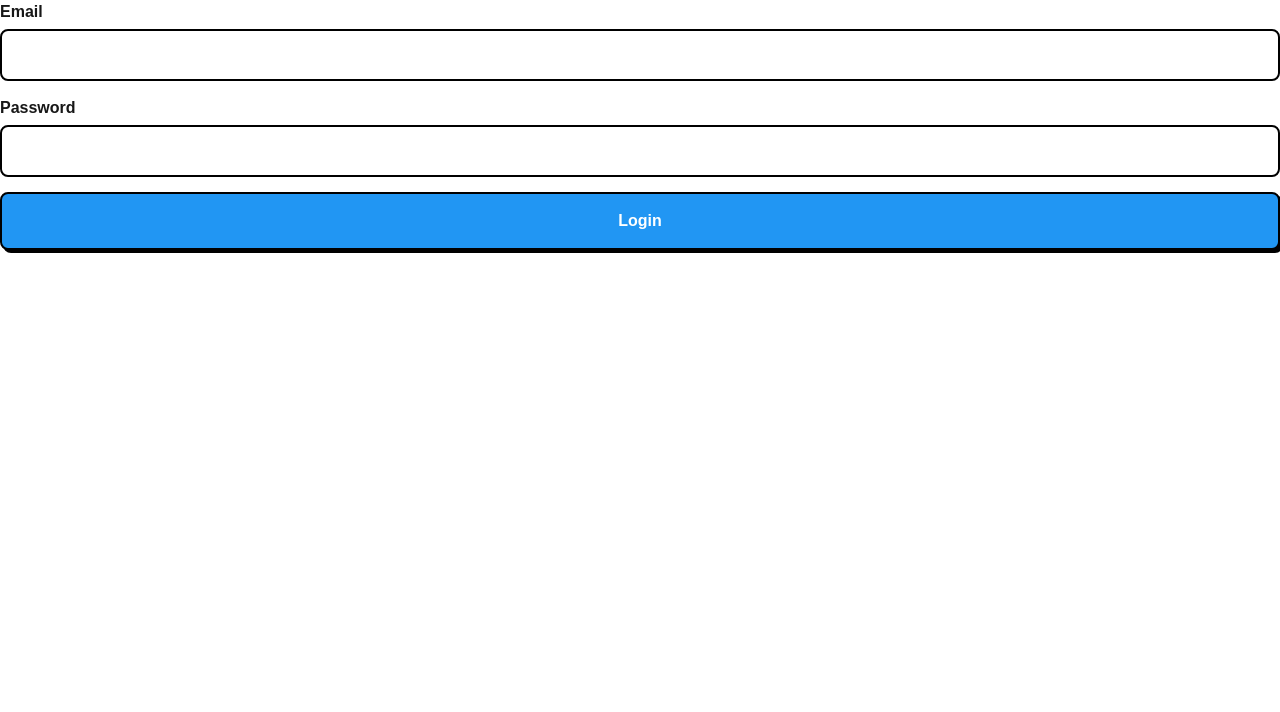
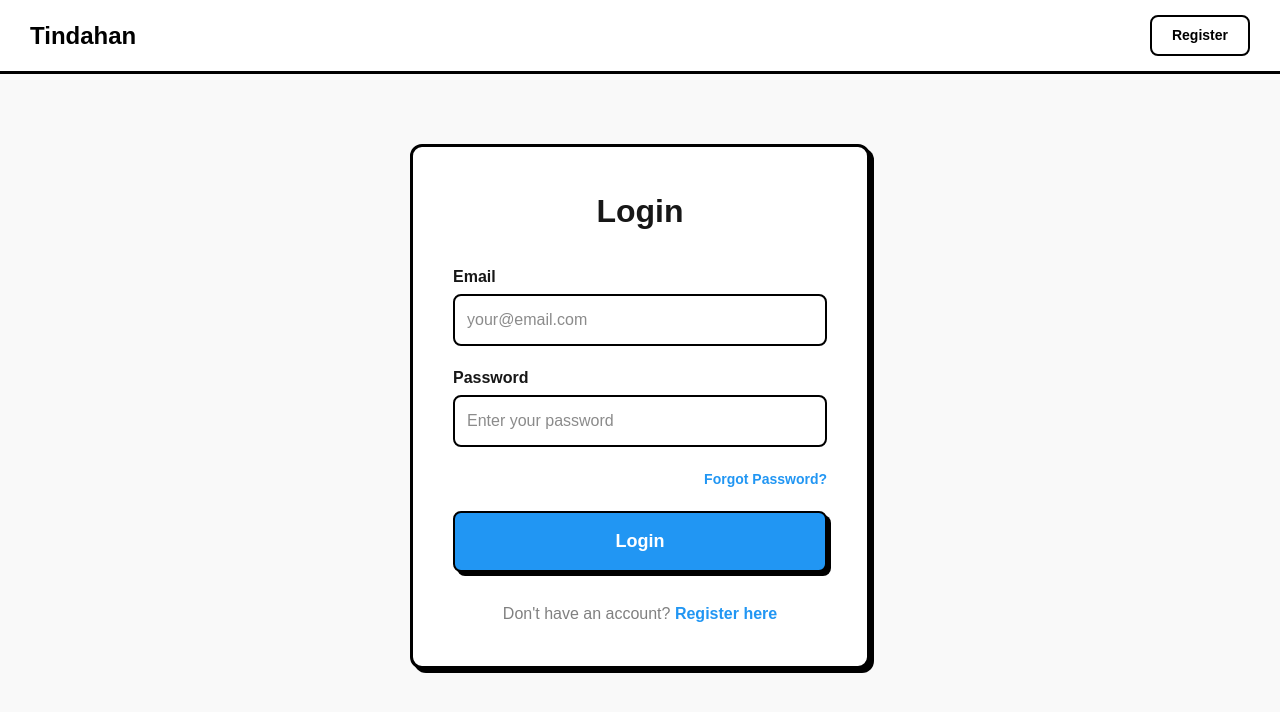
Before and after one commit to Inoues-Lab/tindahan-online, a Next.js app: page /login in a window 1280 px wide. Shown: the top 712 px of the page. Built offline with nearby package versions, Linux system fonts and the light colour scheme; no server answers.

Commit message:
Fix login redirect for sub-admins

```diff
--- a/src/app/login/page.tsx
+++ b/src/app/login/page.tsx
@@ -1,13 +1,44 @@
 'use client'
 
-import { useState } from 'react'
+import { useState, useEffect } from 'react'
 import { useRouter } from 'next/navigation'
+import Link from 'next/link'
 
-export default function LoginForm() {
+export default function LoginPage() {
   const router = useRouter()
-  const [formData, setFormData] = useState({ email: '', password: '' })
+  const [formData, setFormData] = useState({
+    email: '',
+    password: ''
+  })
   const [error, setError] = useState('')
   const [loading, setLoading] = useState(false)
+
+  // Check if already logged in
+  useEffect(() => {
+    const checkLogin = async () => {
+      try {
+        const res = await fetch('/api/auth/me')
+        const data = await res.json()
+
+        if (data.user) {
+          // Already logged in, redirect to appropriate dashboard
+          if (data.user.role === 'ADMIN' || data.user.role === 'SUB_ADMIN') {
+            router.push('/admin/dashboard')
+          } else if (data.user.role === 'MERCHANT') {
+            router.push('/merchant/dashboard')
+          } else if (data.user.role === 'RIDER') {
+            router.push('/rider/dashboard')
+          } else {
+            router.push('/')
+          }
+        }
+      } catch (error) {
+        // Not logged in, stay on login page
+      }
+    }
+
+    checkLogin()
+  }, [router])
 
   const handleSubmit = async (e: React.FormEvent) => {
     e.preventDefault()
@@ -23,8 +54,14 @@ export default function LoginForm() {
 
       const data = await res.json()
 
-      if (res.ok) {
-        // 🔑 FIX IS HERE: Allow SUB_ADMIN to go to admin dashboard
+      if (!res.ok) {
+        setError(data.error || 'Login failed')
+        setLoading(false)
+        return
+      }
+
+      if (data.user) {
+        // 🔑 Redirect based on role - SUB_ADMIN goes to admin dashboard
         if (data.user.role === 'ADMIN' || data.user.role === 'SUB_ADMIN') {
           router.push('/admin/dashboard')
         } else if (data.user.role === 'MERCHANT') {
@@ -34,63 +71,114 @@ export default function LoginForm() {
         } else {
           router.push('/')
         }
-      } else {
-        setError(data.error || 'Login failed')
       }
-    } catch (error) {
-      setError('An error occurred during login')
-    } finally {
+    } catch (err) {
+      setError('An error occurred. Please try again.')
       setLoading(false)
     }
   }
 
   return (
-    <form onSubmit={handleSubmit} style={{ display: 'flex', flexDirection: 'column', gap: '15px' }}>
+    <main style={{ minHeight: '100vh', backgroundColor: '#f9f9f9' }}>
+      {/* Clean Simple Header for Auth Pages */}
+      <div style={{
+        backgroundColor: 'white',
+        borderBottom: '3px solid black',
+        padding: '15px 30px',
+        display: 'flex',
+        justifyContent: 'space-between',
+        alignItems: 'center'
+      }}>
+        <Link href="/" style={{ fontSize: '24px', fontWeight: 'bold', textDecoration: 'none', color: 'black', display: 'flex', alignItems: 'center', gap: '10px' }}>
+           Tindahan
+        </Link>
+        <Link href="/register" style={{
+          padding: '8px 20px',
+          backgroundColor: 'white',
+          color: 'black',
+          border: '2px solid black',
+          borderRadius: '8px',
+          fontWeight: 'bold',
+          textDecoration: 'none',
+          fontSize: '14px'
+        }}>
+          Register
+        </Link>
+      </div>
+
+      <div style={{ maxWidth: '500px', margin: '50px auto', padding: '20px' }}>
+        <div style={{ backgroundColor: 'white', padding: '40px', borderRadius: '12px', border: '3px solid black', boxShadow: '4px 4px 0px black' }}>
+          <h1 style={{ fontSize: '32px', fontWeight: 'bold', marginBottom: '30px', textAlign: 'center' }}>
+            Login
+          </h1>
+
           {error && (
-        <div style={{ backgroundColor: '#fee', padding: '10px', borderRadius: '8px', border: '2px solid red', color: 'red', textAlign: 'center' }}>
+            <div style={{ backgroundColor: '#fee', border: '2px solid red', padding: '15px', borderRadius: '8px', marginBottom: '20px', color: 'red' }}>
               {error}
             </div>
           )}
 
-      <div>
+          <form onSubmit={handleSubmit}>
+            <div style={{ marginBottom: '20px' }}>
               <label style={{ display: 'block', fontWeight: 'bold', marginBottom: '5px' }}>Email</label>
               <input
                 type="email"
                 value={formData.email}
                 onChange={(e) => setFormData({ ...formData, email: e.target.value })}
+                placeholder="your@email.com"
                 required
                 style={{ width: '100%', padding: '12px', border: '2px solid black', borderRadius: '8px', fontSize: '16px', boxSizing: 'border-box' }}
               />
             </div>
 
-      <div>
+            <div style={{ marginBottom: '20px' }}>
               <label style={{ display: 'block', fontWeight: 'bold', marginBottom: '5px' }}>Password</label>
               <input
                 type="password"
                 value={formData.password}
                 onChange={(e) => setFormData({ ...formData, password: e.target.value })}
+                placeholder="Enter your password"
                 required
                 style={{ width: '100%', padding: '12px', border: '2px solid black', borderRadius: '8px', fontSize: '16px', boxSizing: 'border-box' }}
               />
+            </div>
+
+            <div style={{ textAlign: 'right', marginBottom: '20px' }}>
+              <Link href="/forgot-password" style={{ color: '#2196f3', fontSize: '14px', fontWeight: 'bold' }}>
+                Forgot Password?
+              </Link>
             </div>
 
             <button
               type="submit"
               disabled={loading}
               style={{
+                width: '100%',
                 padding: '15px',
-          backgroundColor: loading ? '#999' : '#2196f3',
+                backgroundColor: loading ? 'gray' : '#2196f3',
                 color: 'white',
                 border: '2px solid black',
                 borderRadius: '8px',
                 fontWeight: 'bold',
-          fontSize: '16px',
+                fontSize: '18px',
                 cursor: loading ? 'not-allowed' : 'pointer',
-          boxShadow: '3px 3px 0px black'
+                boxShadow: '4px 4px 0px black'
               }}
             >
               {loading ? 'Logging in...' : 'Login'}
             </button>
           </form>
+
+          <div style={{ marginTop: '30px', textAlign: 'center' }}>
+            <p style={{ color: 'gray' }}>
+              Don't have an account?{' '}
+              <Link href="/register" style={{ color: '#2196f3', fontWeight: 'bold' }}>
+                Register here
+              </Link>
+            </p>
+          </div>
+        </div>
+      </div>
+    </main>
   )
 }
```
Lines whose indentation alone changed are shown as unchanged.
